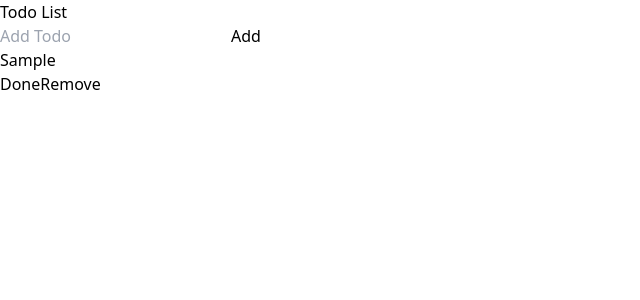
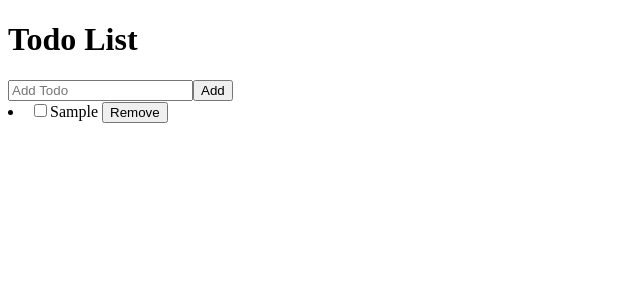
Before and after one commit to WidaSuryani/next-js-todo-app, a Next.js app: page / in a window 1280 px wide. Both pictures are taken after typing "Sample" into the empty fields and a click on the button "Add". Shown: the top 300 px of the page, without its empty margins (0-640 px from the left). Built offline with nearby package versions, Linux system fonts and the light colour scheme.

Commit message:
feat : user can mark task

```diff
--- a/component/to-do-list.tsx
+++ b/component/to-do-list.tsx
@@ -1,5 +1,6 @@
 import React, { FormEvent, useState } from 'react'
 import { TodoItem, useStore } from '../pages/api/store/store'
+import styles from '../styles/Home.module.css'
 
 const TodoList = () => {
   const [newItem, setNewItem] = useState('')
@@ -42,29 +43,30 @@ const TodoList = () => {
 }
 
 const List = () => {
-  const { items, removeItem } = useStore()
+  const { items, removeItem, toggleItem } = useStore()
 
   return (
     <div>
-      {items
-        .filter(item => !item.done || '')
-        .map(item => (
-          <div className="flex mb-4 items-center">
-            <p className="w-full text-grey-darkest">{item.title} </p>
-            <button
-              className="flex-no-shrink p-2 ml-4 mr-2 border-2 rounded hover:text-white text-green border-green hover:bg-green done:line-through"
-              onClick={() => (item.done ? 'done' : 'line-through')}
-            >
-              Done
-            </button>
+      {items.map(item => (
+        <div className="flex mb-4 items-center">
+          <li className={item.done ? styles.item_done : ''}>
+            <input
+              type="checkbox"
+              name=""
+              id=""
+              checked={item.done}
+              onChange={() => toggleItem(item)}
+            />
+            {item.title}{' '}
             <button
               className="flex-no-shrink p-2 ml-2 border-2 rounded text-red border-red hover:text-white hover:bg-red"
               onClick={() => removeItem(item)}
             >
               Remove
             </button>
-          </div>
-        ))}
+          </li>
+        </div>
+      ))}
     </div>
   )
 }
--- a/package.json
+++ b/package.json
@@ -25,7 +25,6 @@
     "eslint-config-next": "12.2.3",
     "install": "^0.13.0",
     "postcss": "^8.4.14",
-    "tailwindcss": "^3.1.6",
     "typescript": "^4.7.4"
   }
 }
--- a/pages/_app.tsx
+++ b/pages/_app.tsx
@@ -1,10 +1,8 @@
 import { AppProps } from 'next/app'
-import "../styles/globals.css"
+// import '../styles/globals.css'
 
 function MyApp({ Component, pageProps }: AppProps) {
-  return (
-    <Component {...pageProps} />
-  )
+  return <Component {...pageProps} />
 }
 
 export default MyApp
--- /dev/null
+++ b/styles/Home.module.css
@@ -0,0 +1,4 @@
+.item_done {
+    text-decoration: line-through;
+    padding-right: 10px;
+}
```
